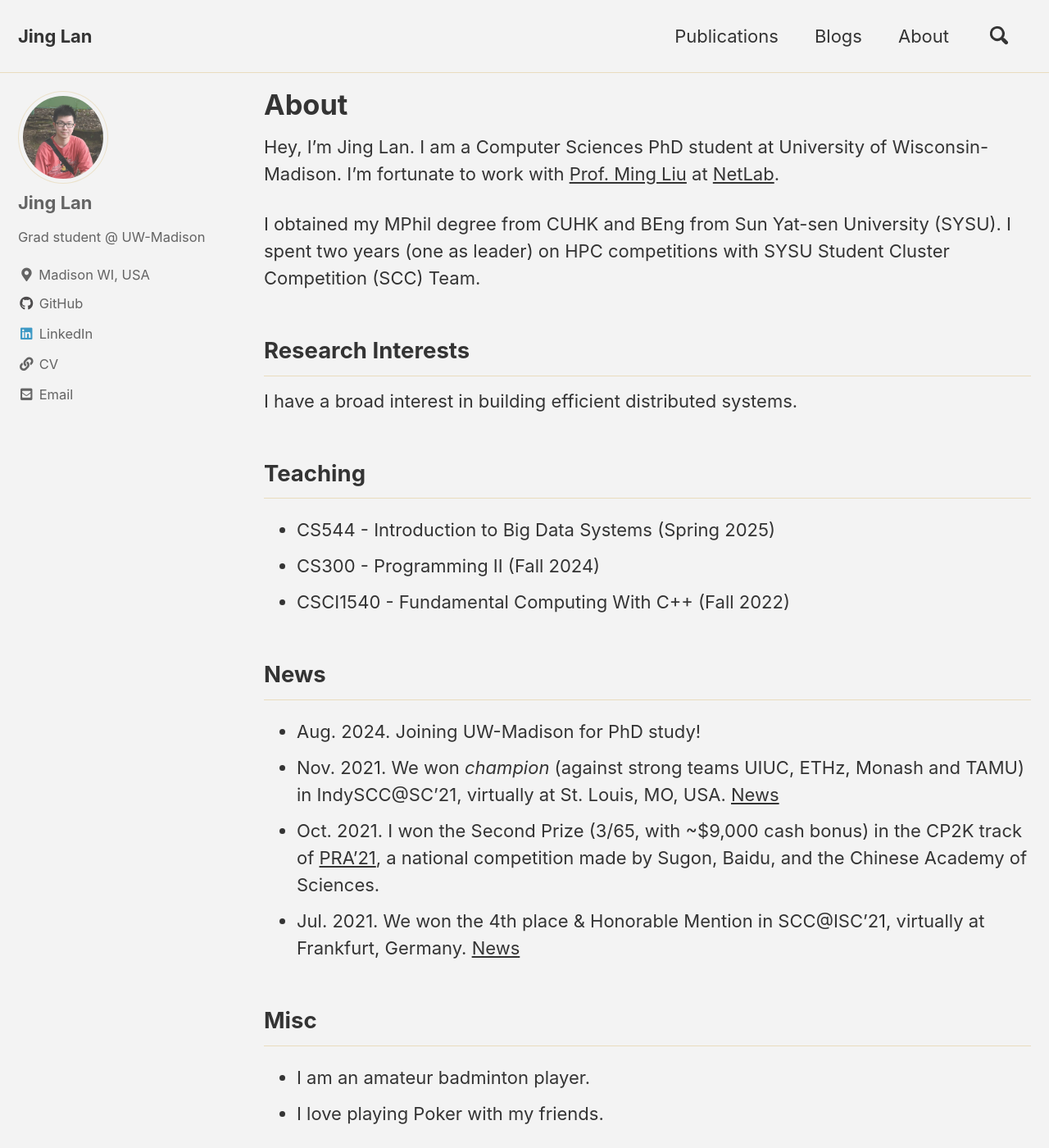
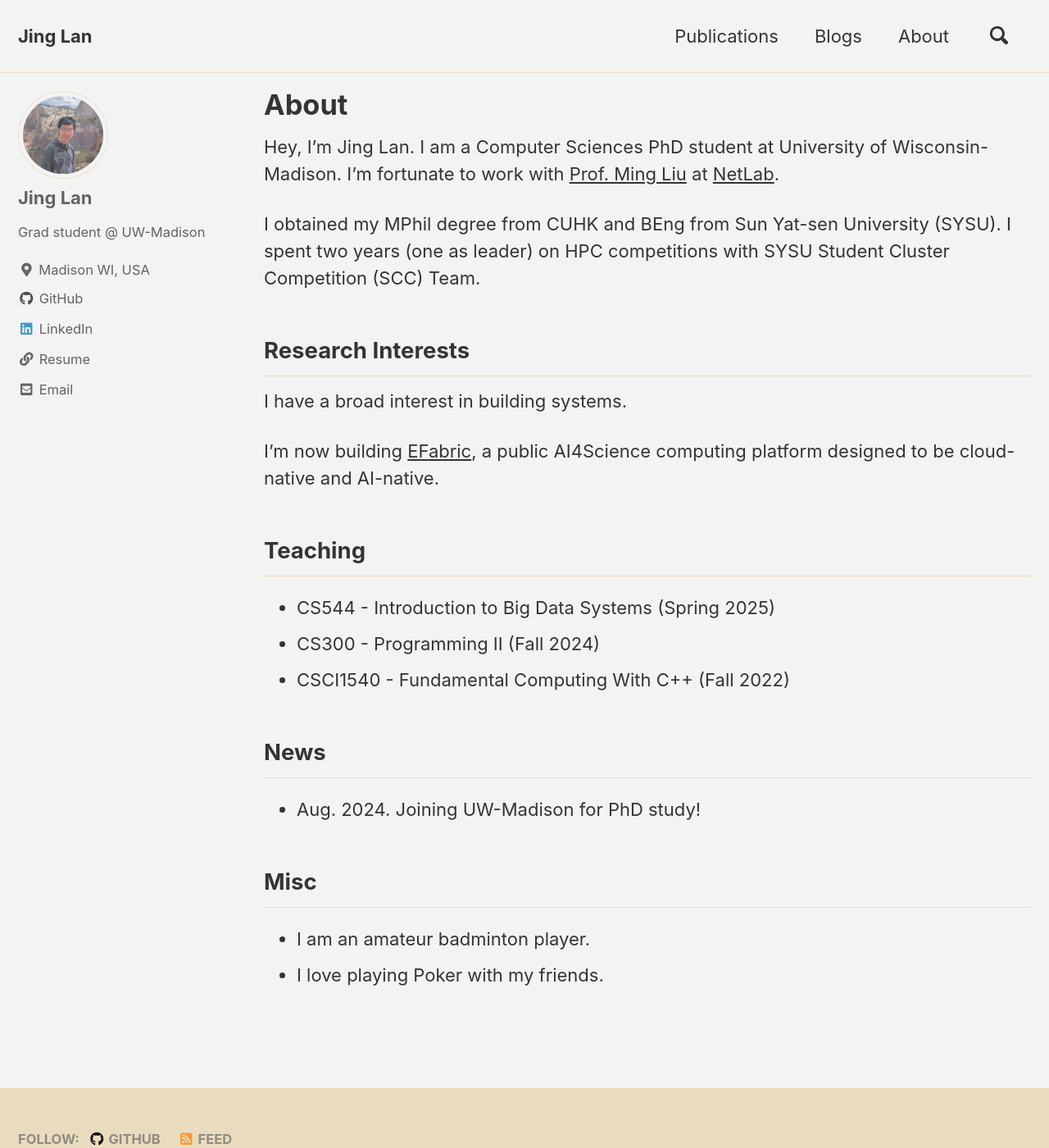
Before and after one commit to Lan-Jing/Lan-Jing.github.io, a Jekyll site: the page built from _pages/home.md, in a window 1280 px wide and 1400 px high. Shown: the whole window at 82% size. Built offline with Jekyll 4.4.1, drawn with Linux system fonts in a browser that asks for light colours; cached includes are drawn as plain includes.

Commit message:
Update personal page

```diff
--- a/_config.yml
+++ b/_config.yml
@@ -94,7 +94,7 @@ analytics:
 # Site Author
 author:
   name             : "Jing Lan"
-  avatar           : "/assets/images/informal.jpg" # path of avatar image, e.g. "/assets/images/bio-photo.jpg"
+  avatar           : "/assets/images/avator.jpg" # path of avatar image, e.g. "/assets/images/bio-photo.jpg"
   bio              : "Grad student @ UW-Madison"
   location         : "Madison WI, USA"
   email            : "jlan25@wisc.edu"
@@ -105,9 +105,9 @@ author:
     - label: "LinkedIn"
       icon: "fab fa-fw fa-linkedin"
       url: "https://www.linkedin.com/in/jing-lan-5387491b9/"
-    - label: "CV"
+    - label: "Resume"
       icon: "fas fa-fw fa-link"
-      url: "/assets/cv.pdf"
+      url: "/assets/resume.pdf"
 
 # Site Footer
 footer:
--- a/_pages/home.md
+++ b/_pages/home.md
@@ -12,7 +12,9 @@ I obtained my MPhil degree from CUHK and BEng from Sun Yat-sen University (SYSU)
 
 ## Research Interests
 
-I have a broad interest in building efficient distributed systems.
+I have a broad interest in building systems.
+
+I'm now building [EFabric](https://efabric.cs.wisc.edu), a public AI4Science computing platform designed to be cloud-native and AI-native.
 
 ## Teaching
 
@@ -23,9 +25,6 @@ I have a broad interest in building efficient distributed systems.
 ## News
 
 * Aug. 2024. Joining UW-Madison for PhD study!
-* Nov. 2021. We won *champion* (against strong teams UIUC, ETHz, Monash and TAMU) in IndySCC@SC'21, virtually at St. Louis, MO, USA. [News](https://twitter.com/Supercomputing/status/1461712128180690951)
-* Oct. 2021. I won the Second Prize (3/65, with ~$9,000 cash bonus) in the CP2K track of [PRA'21](https://cas-pra.sugon.com/sugon/index2.html), a national competition made by Sugon, Baidu, and the Chinese Academy of Sciences.
-* Jul. 2021. We won the 4th place & Honorable Mention in SCC@ISC'21, virtually at Frankfurt, Germany. [News](https://www.hpcadvisorycouncil.com/events/student-cluster-competition/index.php)
 
 ## Misc
 
```
Also changed, not shown: assets/images/avator.jpg (added), assets/images/informal.jpg (deleted), 2 other files.
